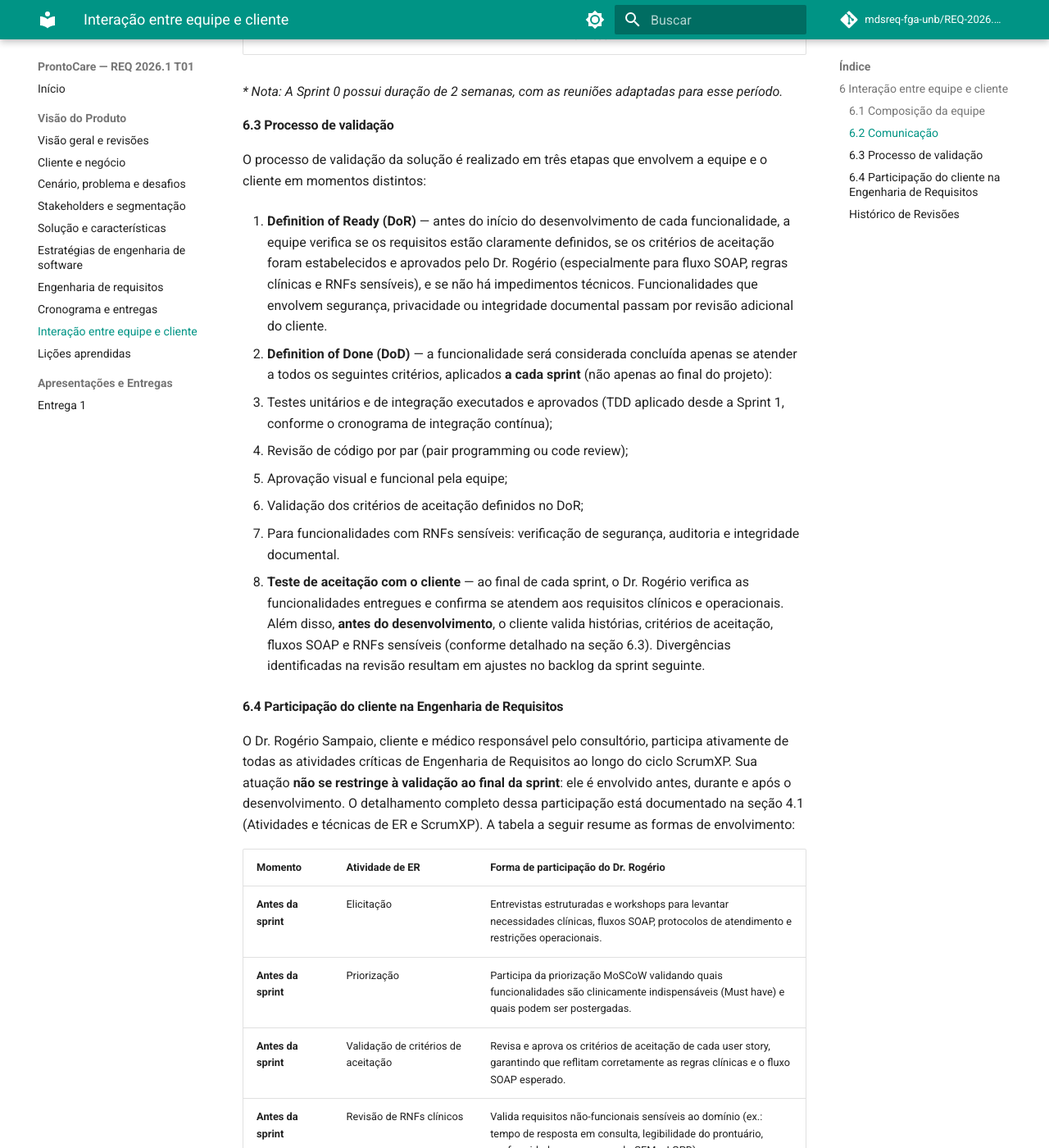
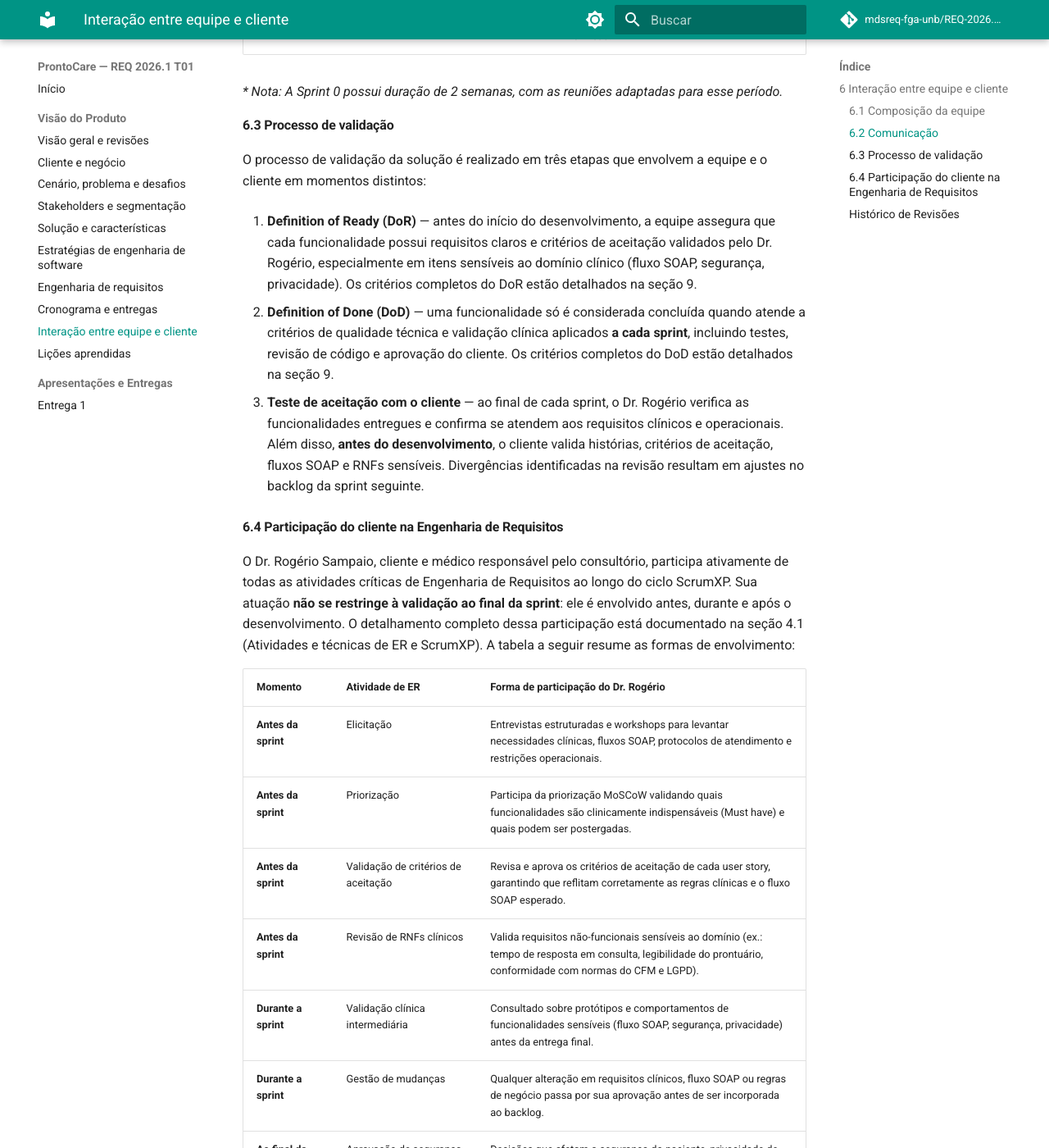
Before and after one commit to mdsreq-fga-unb/REQ-2026.1-T01-ProntoCare, an MkDocs documentation site: the page built from docs/visao-produto/interacao-equipe-cliente.md, in a window 1280 px wide and 1400 px high, scrolled down 1757 px. Shown: the whole window at 82% size. Built offline with MkDocs 1.6.1 and Material for MkDocs 9.7.7, drawn with Linux system fonts in a browser that asks for light colours; comment, search, counter and statistics services are not loaded.

Commit message:
docs: correção para a Issue #3 e #8 (ER e Interação com Cliente)

```diff
--- a/docs/visao-produto/interacao-equipe-cliente.md
+++ b/docs/visao-produto/interacao-equipe-cliente.md
@@ -45,16 +45,11 @@ _* Nota: A Sprint 0 possui duração de 2 semanas, com as reuniões adaptadas pa
 
 O processo de validação da solução é realizado em três etapas que envolvem a equipe e o cliente em momentos distintos:
 
-1. **Definition of Ready (DoR)** — antes do início do desenvolvimento de cada funcionalidade, a equipe verifica se os requisitos estão claramente definidos, se os critérios de aceitação foram estabelecidos e aprovados pelo Dr. Rogério (especialmente para fluxo SOAP, regras clínicas e RNFs sensíveis), e se não há impedimentos técnicos. Funcionalidades que envolvem segurança, privacidade ou integridade documental passam por revisão adicional do cliente.
+1. **Definition of Ready (DoR)** — antes do início do desenvolvimento, a equipe assegura que cada funcionalidade possui requisitos claros e critérios de aceitação validados pelo Dr. Rogério, especialmente em itens sensíveis ao domínio clínico (fluxo SOAP, segurança, privacidade). Os critérios completos do DoR estão detalhados na seção 9.
 
-2. **Definition of Done (DoD)** — a funcionalidade será considerada concluída apenas se atender a todos os seguintes critérios, aplicados **a cada sprint** (não apenas ao final do projeto):
-   - Testes unitários e de integração executados e aprovados (TDD aplicado desde a Sprint 1, conforme o cronograma de integração contínua);
-   - Revisão de código por par (pair programming ou code review);
-   - Aprovação visual e funcional pela equipe;
-   - Validação dos critérios de aceitação definidos no DoR;
-   - Para funcionalidades com RNFs sensíveis: verificação de segurança, auditoria e integridade documental.
+2. **Definition of Done (DoD)** — uma funcionalidade só é considerada concluída quando atende a critérios de qualidade técnica e validação clínica aplicados **a cada sprint**, incluindo testes, revisão de código e aprovação do cliente. Os critérios completos do DoD estão detalhados na seção 9.
 
-3. **Teste de aceitação com o cliente** — ao final de cada sprint, o Dr. Rogério verifica as funcionalidades entregues e confirma se atendem aos requisitos clínicos e operacionais. Além disso, **antes do desenvolvimento**, o cliente valida histórias, critérios de aceitação, fluxos SOAP e RNFs sensíveis (conforme detalhado na seção 6.3). Divergências identificadas na revisão resultam em ajustes no backlog da sprint seguinte.
+3. **Teste de aceitação com o cliente** — ao final de cada sprint, o Dr. Rogério verifica as funcionalidades entregues e confirma se atendem aos requisitos clínicos e operacionais. Além disso, **antes do desenvolvimento**, o cliente valida histórias, critérios de aceitação, fluxos SOAP e RNFs sensíveis. Divergências identificadas na revisão resultam em ajustes no backlog da sprint seguinte.
 
 #### 6.4 Participação do cliente na Engenharia de Requisitos
 
```
Also changed, not shown: docs/visao-produto/estrategias-engenharia-de-software.md (+2 -2 lines).
